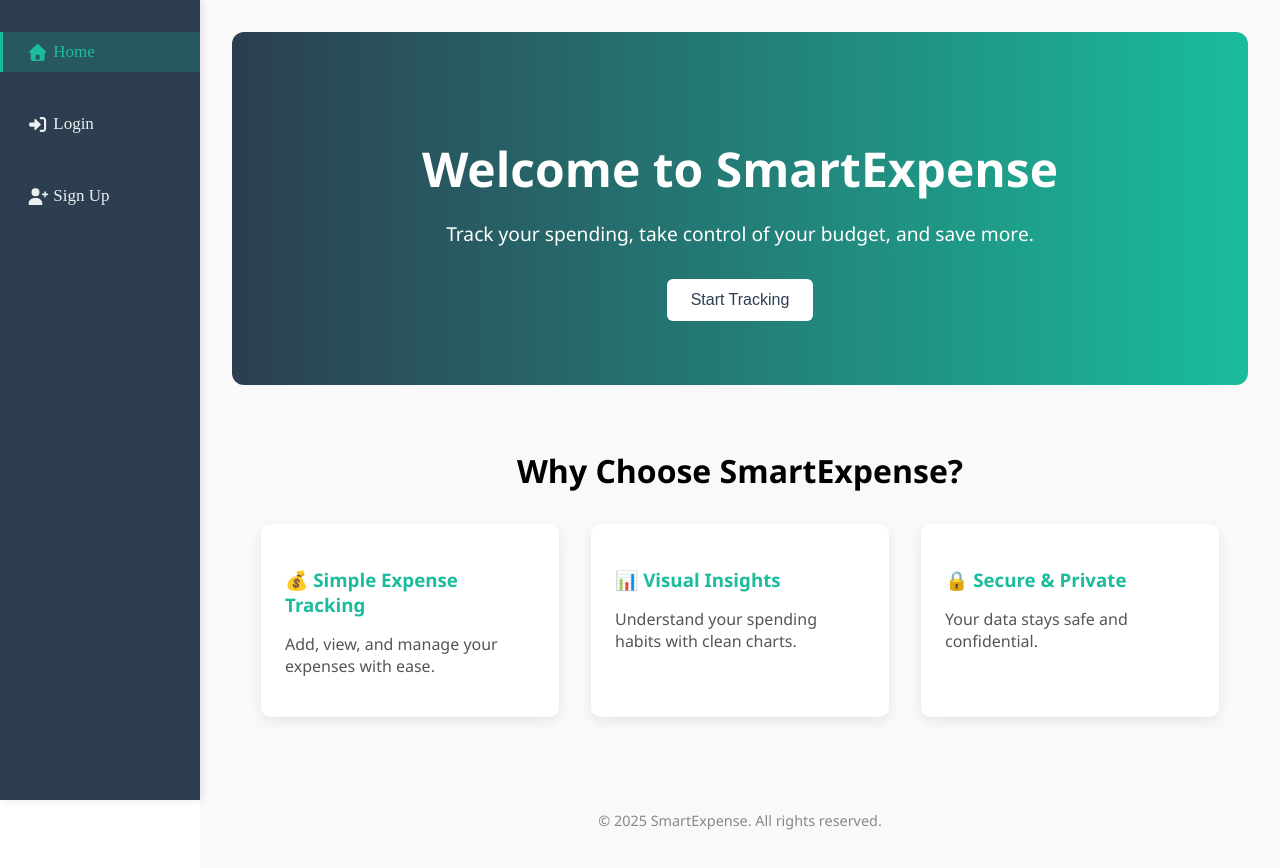
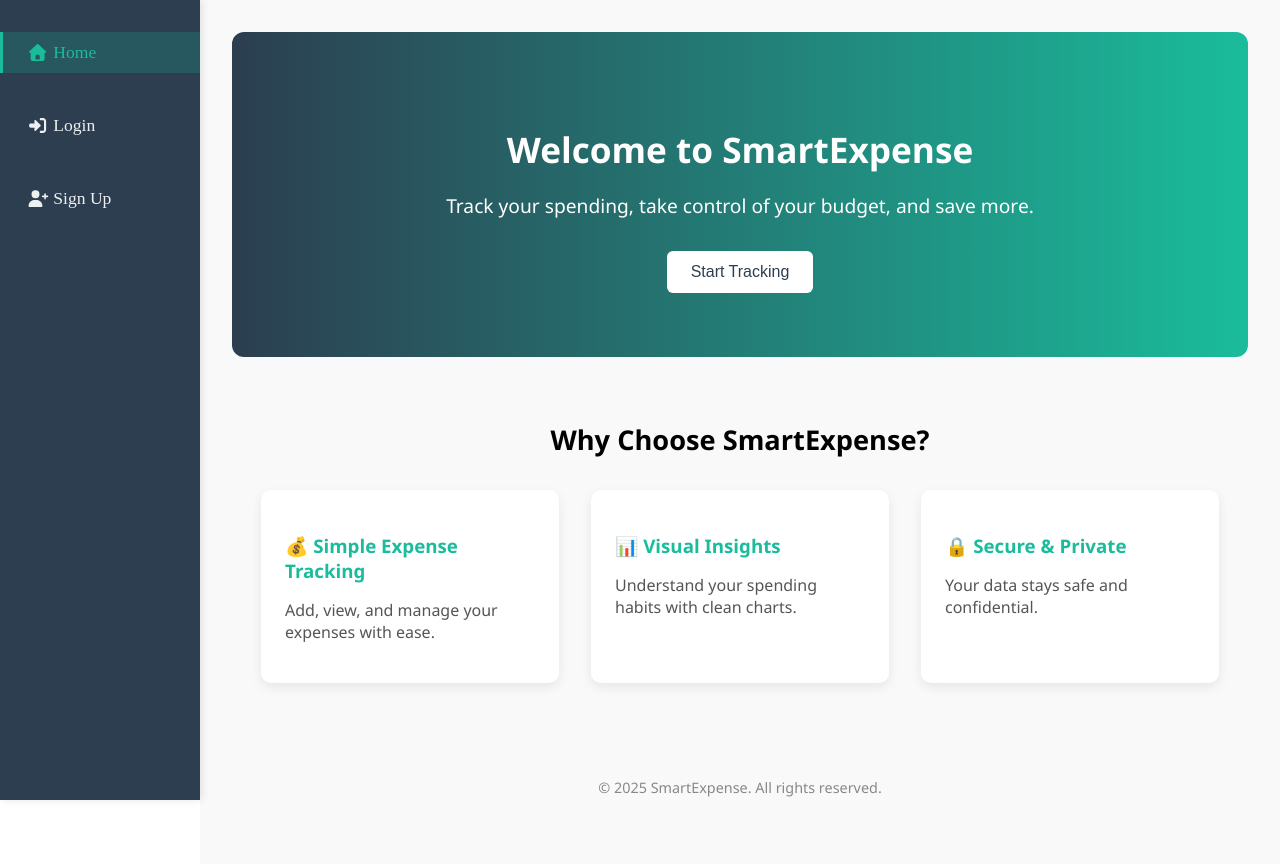
Before and after one commit to Sakshamgupta12202014/expense-tracker-web-app, a React (Vite) app: page / in a window 1280 px wide. Shown: the top 868 px of the page. Built offline with nearby package versions, Linux system fonts and the light colour scheme; no server answers.

Commit message:
style: adjust font sizes for header and feature sections for better readability

```diff
--- a/src/components/Header/Header.css
+++ b/src/components/Header/Header.css
@@ -81,6 +81,7 @@
 .nav-link .nav-item-name {
   /* No specific style needed here unless you want to override font-weight/size for text only */
   padding-left: 5px;
+  font-size: 1.1rem;
 }
 
 /* Target screens larger than 1024px (desktops) */
--- a/src/pages/Home.css
+++ b/src/pages/Home.css
@@ -17,7 +17,7 @@
 }
 
 .hero h1 {
-  font-size: 3rem;
+  font-size: 2.2rem;
   margin-bottom: 1rem;
 }
 
@@ -47,7 +47,7 @@
 
 .features h2 {
   text-align: center;
-  font-size: 2rem;
+  font-size: 1.7rem;
   margin-bottom: 2rem;
 }
 
@@ -72,7 +72,7 @@
 }
 
 .card h3 {
-  margin-bottom: 0.5rem;
+  margin-bottom: 0.4rem;
   color: #1abc9c;
 }
 
```
